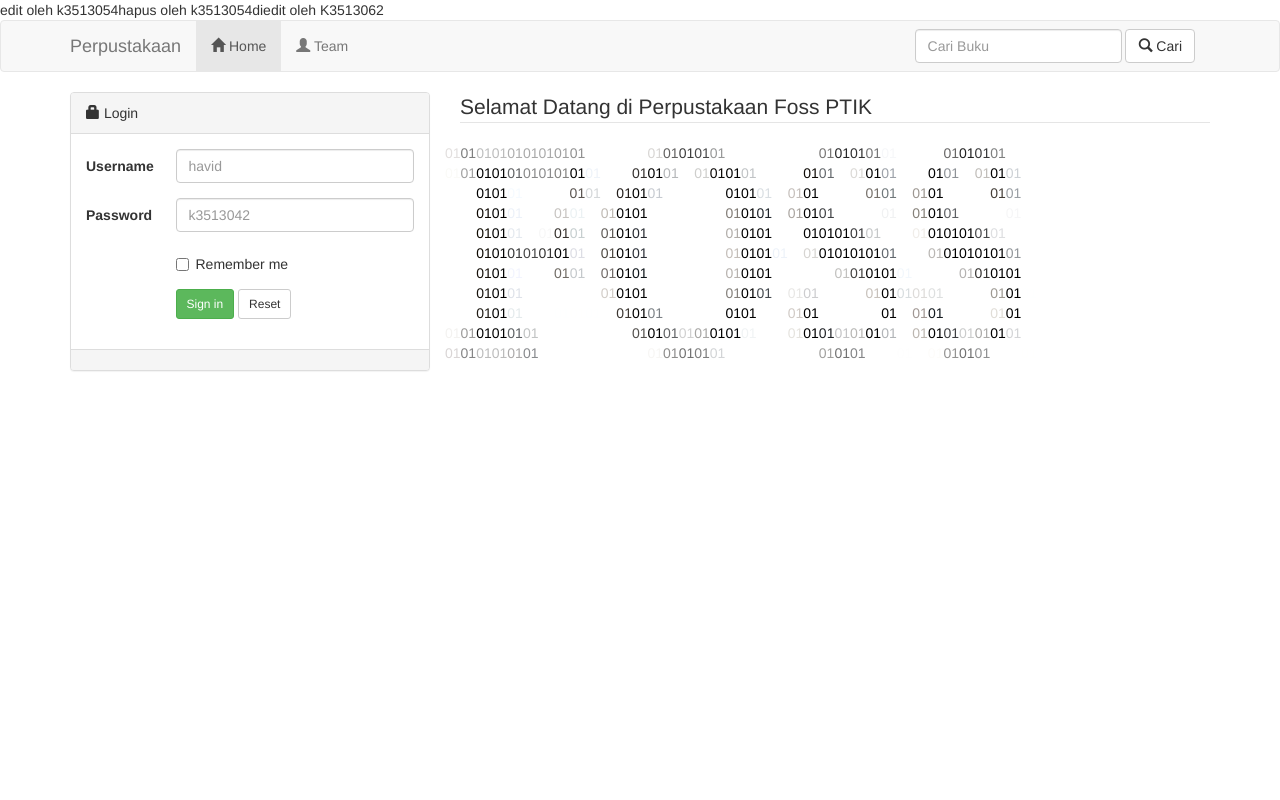
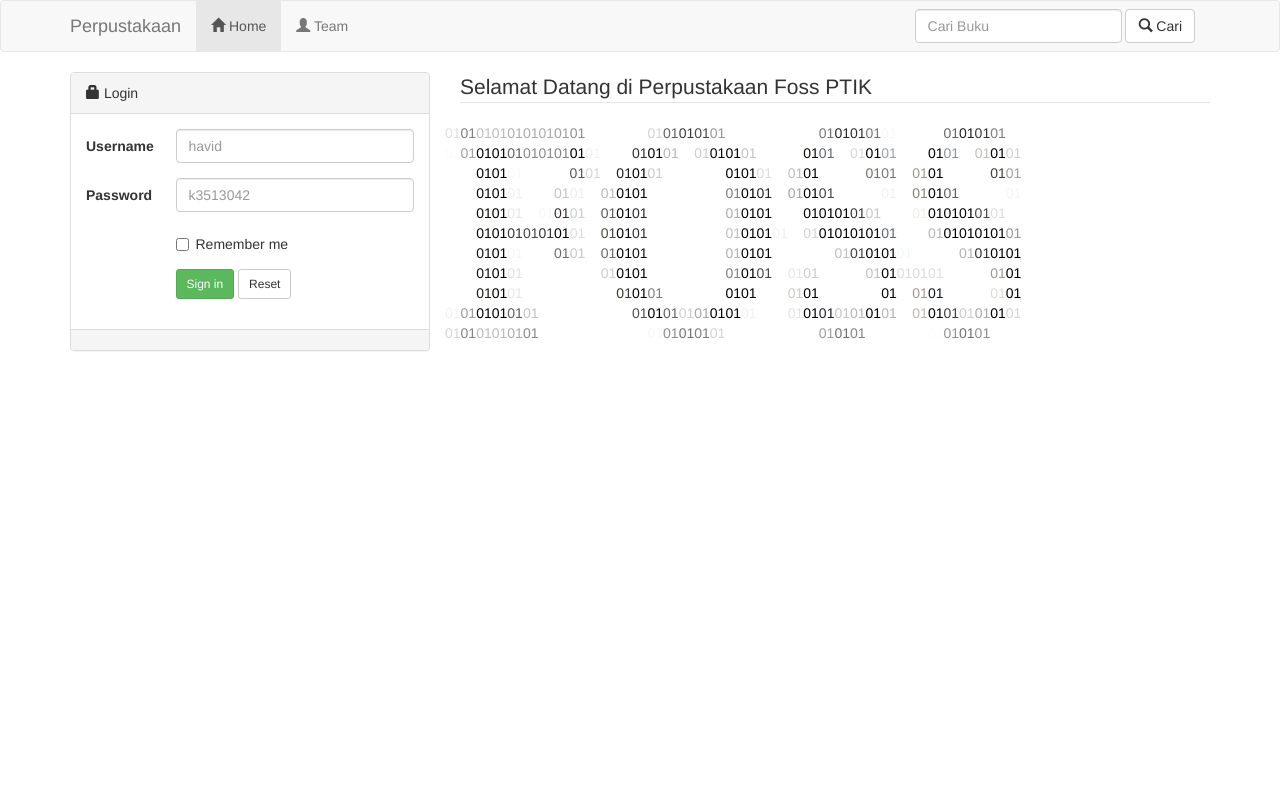
Before and after one commit to ranupw/k3513054, a CodeIgniter app: page /index.php/web/index in a window 1280 px wide. Run offline with CodeIgniter, Linux system fonts and the light colour scheme; some libraries are stand-ins or nearby versions.

Commit message:
diedit oleh nim_k3513054

```diff
--- a/Tugas Foss/index.php
+++ b/Tugas Foss/index.php
@@ -1,11 +1,11 @@
-<?
-	echo "edit oleh k3513054";
-	echo "hapus oleh k3513054";
-	echo "diedit oleh K3513062";
-?>
+
 <?php
 //komentar1
+
+//komentar2
+
 //Diedit Teman
+
 /*
  *---------------------------------------------------------------
  * APPLICATION ENVIRONMENT
```
